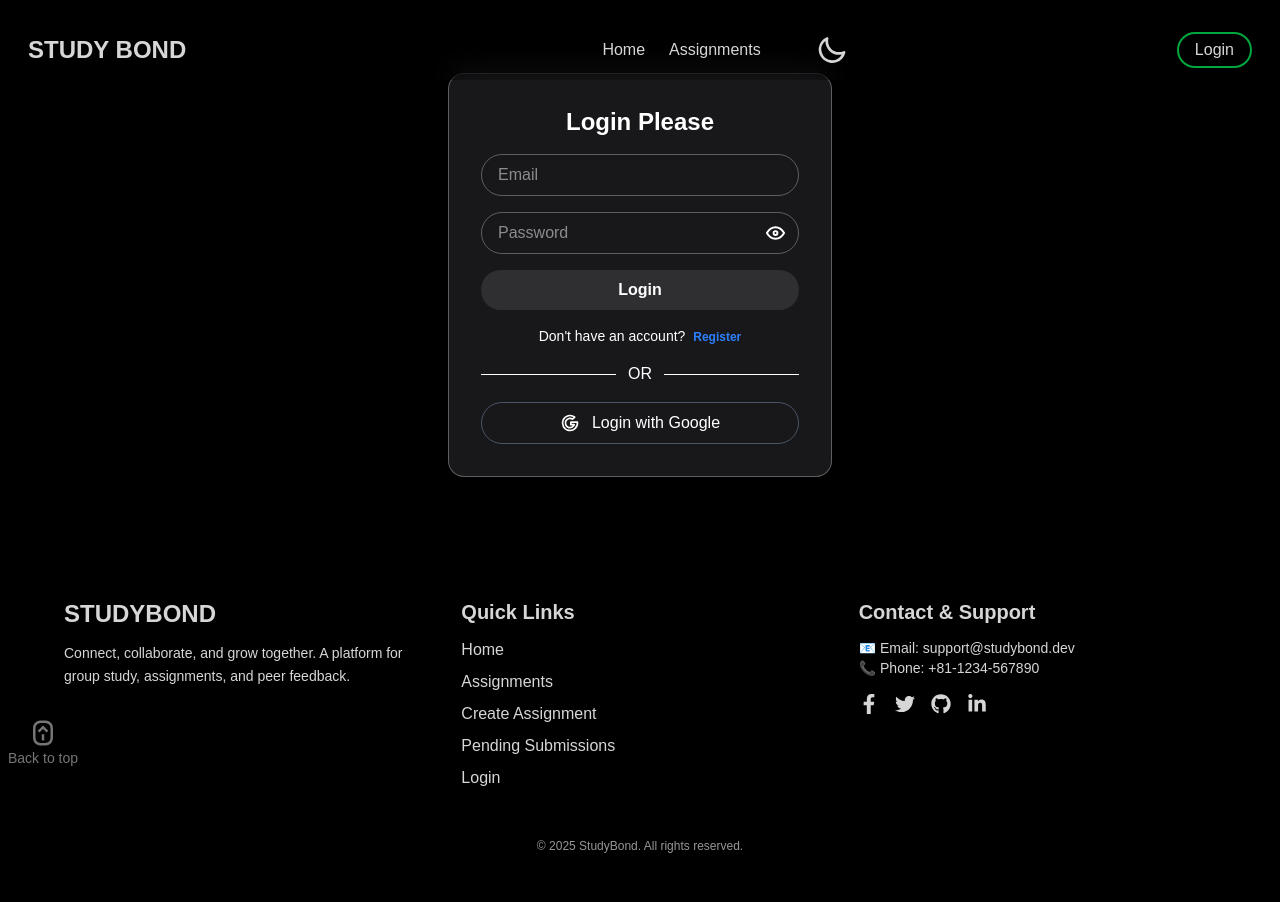
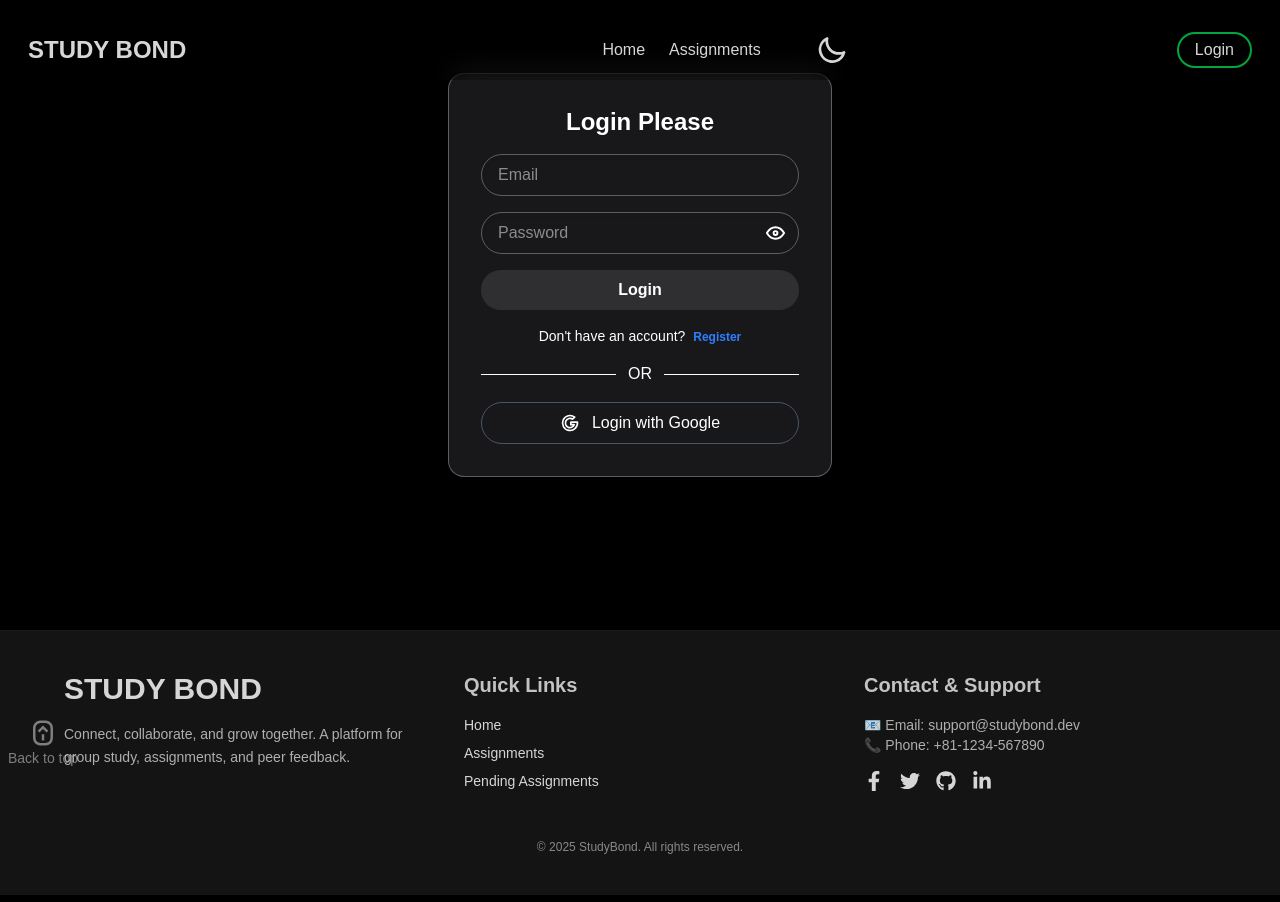
Before and after one commit to rashikdev/StudyBond, a React (Vite) app: page /login in a window 1280 px wide. Built offline with nearby package versions, Linux system fonts and the light colour scheme; no server answers; a web font is replaced by a local one.

Commit message:
change footer backgroud color and adjust space between section

```diff
--- a/src/components/Banner.jsx
+++ b/src/components/Banner.jsx
@@ -1,12 +1,6 @@
 import React, { useState } from "react";
 import { motion, scale } from "motion/react";
 import bgVideo from "../assets/bgvideo.mp4";
-import {
-  FaFacebook,
-  FaLinkedinIn,
-  FaTelegramPlane,
-  FaTwitter,
-} from "react-icons/fa";
 import { IoLogoInstagram } from "react-icons/io";
 import { Link } from "react-router";
 import { TbArrowDownToArc } from "react-icons/tb";
@@ -14,19 +8,9 @@ import { TbArrowDownToArc } from "react-icons/tb";
 const Banner = () => {
   const [videoLoaded, setVideoLoaded] = useState(false);
 
-  const containerVariants = {
-    hidden: { opacity: 0 },
-    visible: {
-      opacity: 1,
-      transition: {
-        staggerChildren: 0.2,
-      },
-    },
-  };
-
   return (
     <div className="md:w-11/12 mx-auto pt-25">
-      <div className="relative h-[80vh] overflow-hidden md:rounded-2xl">
+      <div className="relative h-[60vh] md:h-[50vh] lg:h-[80vh] overflow-hidden md:rounded-2xl">
         {/* Loader */}
         {!videoLoaded && (
           <div className="flex items-center justify-center w-full h-[100vh] text-gray-900">
@@ -65,7 +49,7 @@ const Banner = () => {
         {/* Content Overlay */}
         <div className="absolute top-0 left-0 w-full h-full z-10 text-white">
           {/* Banner Text */}
-          <div className="absolute top-5 left-5 md:top-38 md:left-10 md:space-y-8 text-center md:text-left">
+          <div className="absolute top-5 left-5 md:top-18 md:left-10 md:space-y-8 text-center md:text-left">
             <motion.h1
               initial={{ opacity: 0, x: -50 }}
               animate={{ opacity: 1, x: 0 }}
@@ -95,75 +79,19 @@ const Banner = () => {
               initial={{ opacity: 0, y: 50, scale: 0 }}
               animate={{ opacity: 1, y: 0, scale: 1 }}
               transition={{ duration: 1 }}
-              className="absolute bottom-60 md:bottom-90 lg:bottom-75 backdrop-blur-md md:p-4 p-2 shadow-[0_0_35px_#0dac17c3] rounded-[30px_0_30px_0px] cursor-pointer left-1/2 text-sm md:text-md transform -translate-x-1/2 text-green-400 font-semibold animate-pulse hover:text-white hover:bg-green-600"
+              className="absolute bottom-44 md:bottom-56 lg:bottom-75 backdrop-blur-md md:p-4 p-2 shadow-[0_0_35px_#0dac17c3] rounded-[30px_0_30px_0px] cursor-pointer left-1/2 text-sm md:text-md transform -translate-x-1/2 text-green-400 font-semibold animate-pulse hover:text-white hover:bg-green-600"
             >
               Get Started
             </motion.button>
           </Link>
-          <button
-            onClick={() => window.scrollTo({ top: 1045, behavior: "smooth" })}
-            className="absolute bottom-4 left-1/2 transform -translate-x-1/2 cursor-pointer"
-          >
-            <TbArrowDownToArc
-              size={30}
-              className="animate-bounce bg-blend-screen backdrop-blur-md text-[#196b11fb]"
-            />
+          <button className="absolute bottom-4 left-1/2 transform -translate-x-1/2 cursor-pointer">
+            <a href="#features">
+              <TbArrowDownToArc
+                size={30}
+                className="animate-bounce bg-blend-screen backdrop-blur-md text-[#196b11fb]"
+              />
+            </a>
           </button>
-          {/* Social Icons */}
-          {/* <div className="absolute bottom-90 right-10 hidden md:flex">
-          <motion.ul
-            variants={containerVariants}
-            initial="hidden"
-            animate="visible"
-            viewport={{ once: true }}
-            className="flex flex-col gap-4"
-          >
-            {[
-              FaLinkedinIn,
-              FaFacebook,
-              IoLogoInstagram,
-              FaTwitter,
-              FaTelegramPlane,
-            ].map((Icon, i) => (
-              <motion.a
-                key={i}
-                href="#"
-                variants={itemVariants}
-                className="bg-zinc-700 p-[6px] rounded-full border-[1.5px] border-[#37c386]"
-              >
-                <Icon size={22} />
-              </motion.a>
-            ))}
-          </motion.ul>
-        </div> */}
-          {/* Mobile Social Icons */}
-          {/* <div className="absolute bottom-5 left-2 md:hidden">
-          <h2 className="text-2xl mb-3 font-thin">Social Contact</h2>
-          <motion.ul
-            variants={containerVariants}
-            initial="hidden"
-            animate="visible"
-            viewport={{ once: true }}
-            className="flex gap-3"
-          >
-            {[
-              FaLinkedinIn,
-              FaFacebook,
-              IoLogoInstagram,
-              FaTwitter,
-              FaTelegramPlane,
-            ].map((Icon, i) => (
-              <motion.a
-                key={i}
-                href="#"
-                variants={itemVariants}
-                className="bg-zinc-700 p-[6px] rounded-full"
-              >
-                <Icon size={14} />
-              </motion.a>
-            ))}
-          </motion.ul>
-        </div> */}
         </div>
       </div>
     </div>
--- a/src/components/FeaturedSection.jsx
+++ b/src/components/FeaturedSection.jsx
@@ -6,7 +6,7 @@ import { IoSearchCircleOutline } from "react-icons/io5";
 
 const FeatureSection = () => {
   return (
-    <section className="py-16 px-4 mt-40">
+    <section id="features" className="py-16 px-4 md:mt-30">
       <div className="text-center mb-10">
         <h2 className="md:text-3xl text-xl font-bold mb-2 bg-gradient-to-bl to-green-400 bg-clip-text text-transparent">
           Why Choose Study Bond?
--- a/src/components/Footer.jsx
+++ b/src/components/Footer.jsx
@@ -3,14 +3,12 @@ import { Link } from "react-router";
 
 const Footer = () => {
   return (
-    <footer className="text-base-content py-12 px-6">
-      <div className="max-w-6xl mx-auto grid grid-cols-1 md:grid-cols-3 gap-10">
+    <footer className="bg-base-200 text-base-content py-10 px-6 mt-20 border-t border-base-300">
+      <div className="max-w-6xl mx-auto grid grid-cols-1 md:grid-cols-3 gap-12">
         {/* Brand Info */}
         <div>
-          <h2 className="text-2xl font-bold mb-3 uppercase">
-            StudyBond
-          </h2>
-          <p className="text-sm leading-relaxed">
+          <h2 className="text-3xl font-bold mb-4 text-">STUDY BOND</h2>
+          <p className="text-sm text-base-content/80 leading-relaxed">
             Connect, collaborate, and grow together. A platform for group study,
             assignments, and peer feedback.
           </p>
@@ -18,58 +16,69 @@ const Footer = () => {
 
         {/* Quick Links */}
         <div>
-          <h3 className="text-xl font-semibold mb-3">Quick Links</h3>
-          <ul className="flex flex-col space-y-2">
-            <Link className="hover:underline" to="/">
-              Home
-            </Link>
-            <Link className="hover:underline" to="/assignments">
-              Assignments
-            </Link>
-            <Link className="hover:underline" to="create-assignment">
-              Create Assignment
-            </Link>
-            <Link className="hover:underline" to="/pending-assignments">
-              Pending Submissions
-            </Link>
-            <Link className="hover:underline" to="/login">
-              Login
-            </Link>
+          <h3 className="text-xl font-semibold mb-4 text-base-content/90">
+            Quick Links
+          </h3>
+          <ul className="space-y-2 text-sm">
+            <li>
+              <Link to="/" className="hover:text-primary transition">
+                Home
+              </Link>
+            </li>
+            <li>
+              <Link to="/assignments" className="hover:text-primary transition">
+                Assignments
+              </Link>
+            </li>
+            <li>
+              <Link
+                to="/pending-assignments"
+                className="hover:text-primary transition"
+              >
+                Pending Assignments
+              </Link>
+            </li>
           </ul>
         </div>
 
         {/* Contact & Social */}
         <div>
-          <h3 className="text-xl font-semibold mb-3">Contact & Support</h3>
-          <p className="text-sm">📧 Email: support@studybond.dev</p>
-          <p className="text-sm mb-3">📞 Phone: +81-1234-567890</p>
+          <h3 className="text-xl font-semibold mb-4 text-base-content/90">
+            Contact & Support
+          </h3>
+          <p className="text-sm text-base-content/80">
+            📧 Email: support@studybond.dev
+          </p>
+          <p className="text-sm text-base-content/80 mb-4">
+            📞 Phone: +81-1234-567890
+          </p>
 
-          <div className="flex space-x-4 text-xl mt-4">
+          <div className="flex items-center space-x-4 mt-3">
             <a
               href="#"
               aria-label="Facebook"
-              className="hover:text-blue-600 transition"
+              className="text-xl hover:text-blue-600 hover:scale-110 transition"
             >
               <FaFacebookF />
             </a>
             <a
               href="#"
               aria-label="Twitter"
-              className="hover:text-sky-500 transition"
+              className="text-xl hover:text-sky-500 hover:scale-110 transition"
             >
               <FaTwitter />
             </a>
             <a
               href="#"
               aria-label="GitHub"
-              className="hover:text-gray-400 transition"
+              className="text-xl hover:text-gray-500 hover:scale-110 transition"
             >
               <FaGithub />
             </a>
             <a
               href="#"
               aria-label="LinkedIn"
-              className="hover:text-blue-500 transition"
+              className="text-xl hover:text-blue-500 hover:scale-110 transition"
             >
               <FaLinkedinIn />
             </a>
@@ -77,7 +86,7 @@ const Footer = () => {
         </div>
       </div>
 
-      <div className="text-center text-xs mt-12 text-base-content/70">
+      <div className="text-center text-xs text-base-content/60 mt-12">
         © {new Date().getFullYear()} StudyBond. All rights reserved.
       </div>
     </footer>
--- a/src/pages/AssignmentDetails.jsx
+++ b/src/pages/AssignmentDetails.jsx
@@ -67,7 +67,7 @@ const AssignmentDetails = () => {
           className="w-full h-64 object-cover rounded-lg mb-6"
         />
         <div className="flex items-center justify-between">
-          <h2 className="text-3xl font-bold mb-2">{title}</h2>
+          <h2 className="md:text-3xl text-lg font-bold mb-2">{title}</h2>
           <span
             className={`inline-block px-4 font-semibold py-1 rounded-full ${getBadgeColor()}`}
           >
--- a/src/pages/Home.jsx
+++ b/src/pages/Home.jsx
@@ -13,7 +13,7 @@ const Home = () => {
       <Banner></Banner>
       <FeatureSection></FeatureSection>
       <FaqSection></FaqSection>
-      <RulesSection></RulesSection>
+        <RulesSection></RulesSection>
       <Testimonials></Testimonials>
     </div>
   );
```
